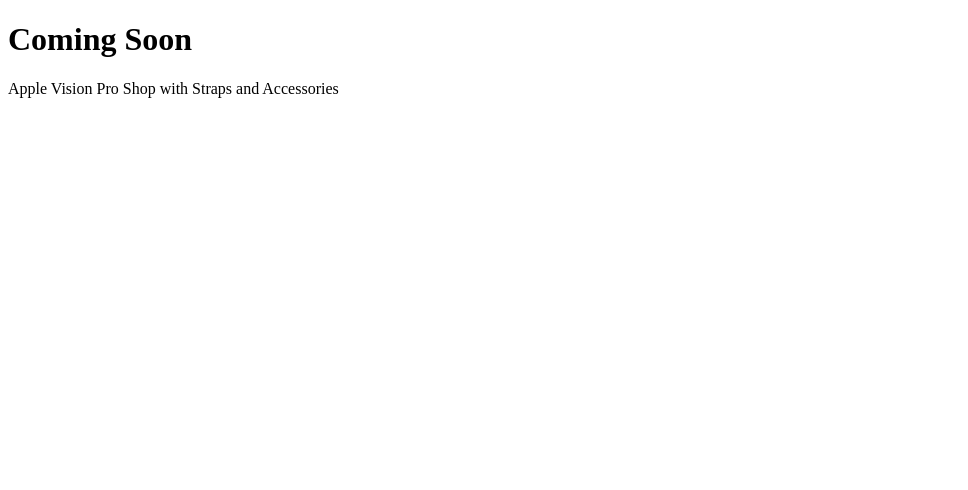
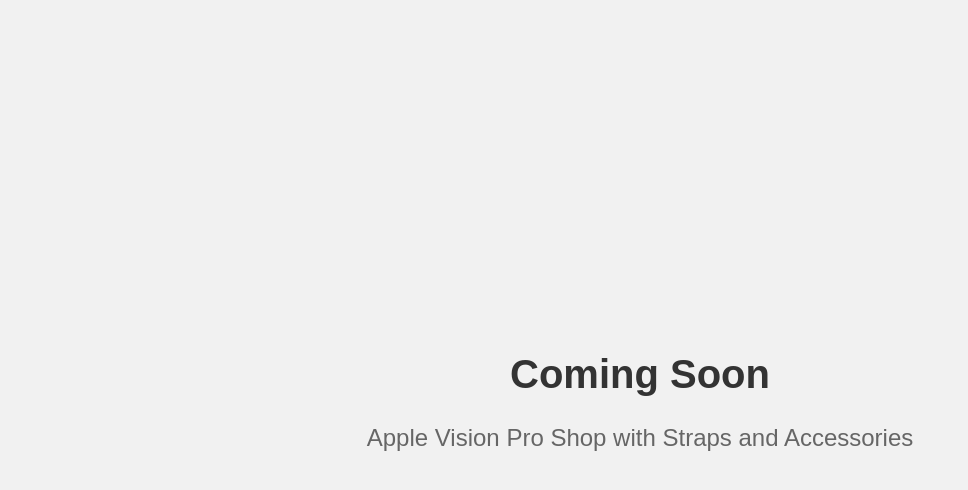
Before and after one commit to luluhoc/visionpro.github.io, a plain HTML site: page index.html in a window 1280 px wide. Shown: the whole page, without its empty margins (0-968 px from the left). Drawn offline with Linux system fonts and the light colour scheme.

Commit message:
Update index.html

```diff
--- a/index.html
+++ b/index.html
@@ -6,7 +6,31 @@
     <meta name="description" content="Coming Soon: Apple Vision Pro Shop with Straps and Accessories">
     <meta name="robots" content="index, follow">
     <title>Apple Vision Pro Shop | Coming Soon</title>
-    <link rel="stylesheet" href="styles.css">
+    <style>
+        body {
+    background: #f1f1f1;
+    font-family: Arial, sans-serif;
+}
+
+.container {
+    position: absolute;
+    top: 50%;
+    left: 50%;
+    transform: translate(-50%, -50%);
+    text-align: center;
+}
+
+h1 {
+    font-size: 2.5em;
+    font-weight: bold;
+    color: #333;
+}
+
+p {
+    font-size: 1.5em;
+    color: #666;
+}
+    </style>
 </head>
 <body>
     <div class="container">
```
